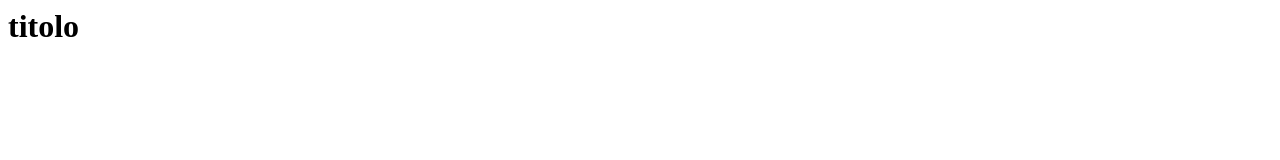
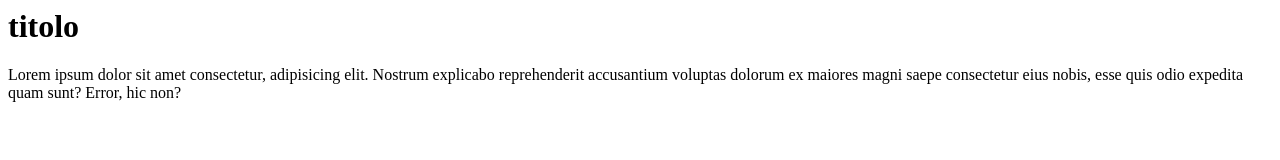
Before and after one commit to LeonardoCeccarelli/la_mia_prima_repository, a plain HTML site: page index.html in a window 1280 px wide. Drawn offline with Linux system fonts and the light colour scheme.

Commit message:
aggiunto paragrafo lorem ipsum

```diff
--- a/index.html
+++ b/index.html
@@ -1,5 +1,6 @@
 <html>
     <body>
         <h1>titolo</h1>
+        <p>Lorem ipsum dolor sit amet consectetur, adipisicing elit. Nostrum explicabo reprehenderit accusantium voluptas dolorum ex maiores magni saepe consectetur eius nobis, esse quis odio expedita quam sunt? Error, hic non?</p>
     </body>
 </html>
```
